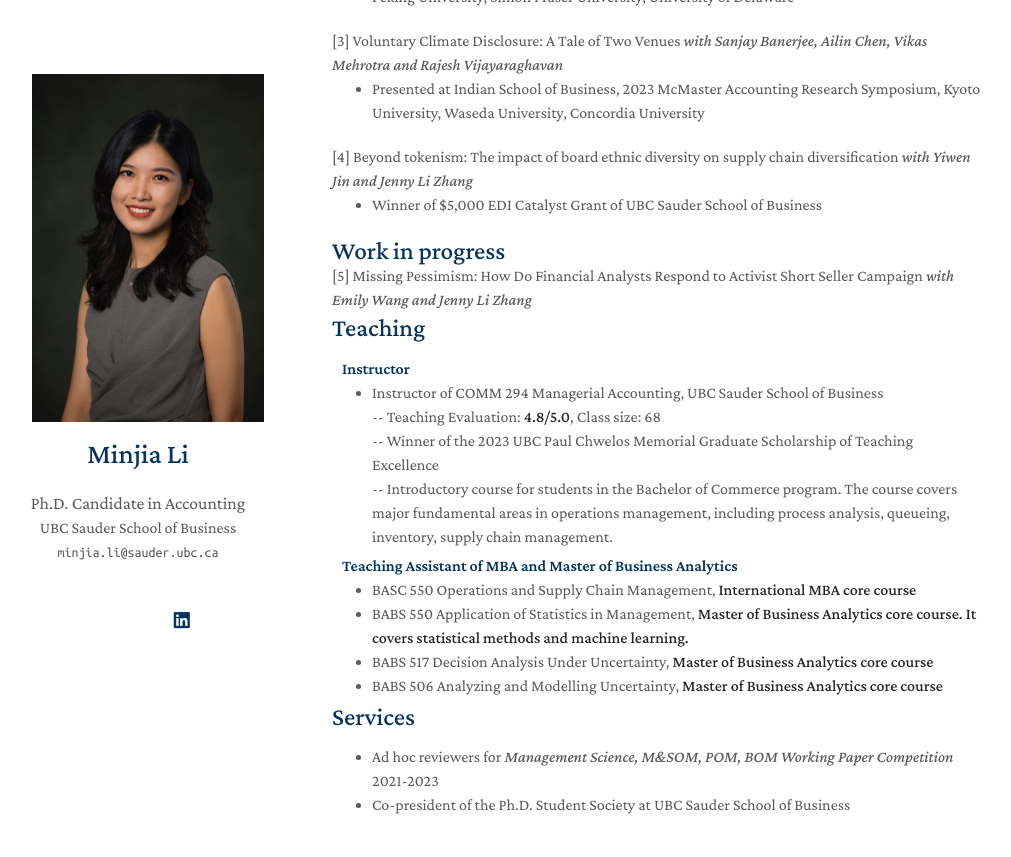
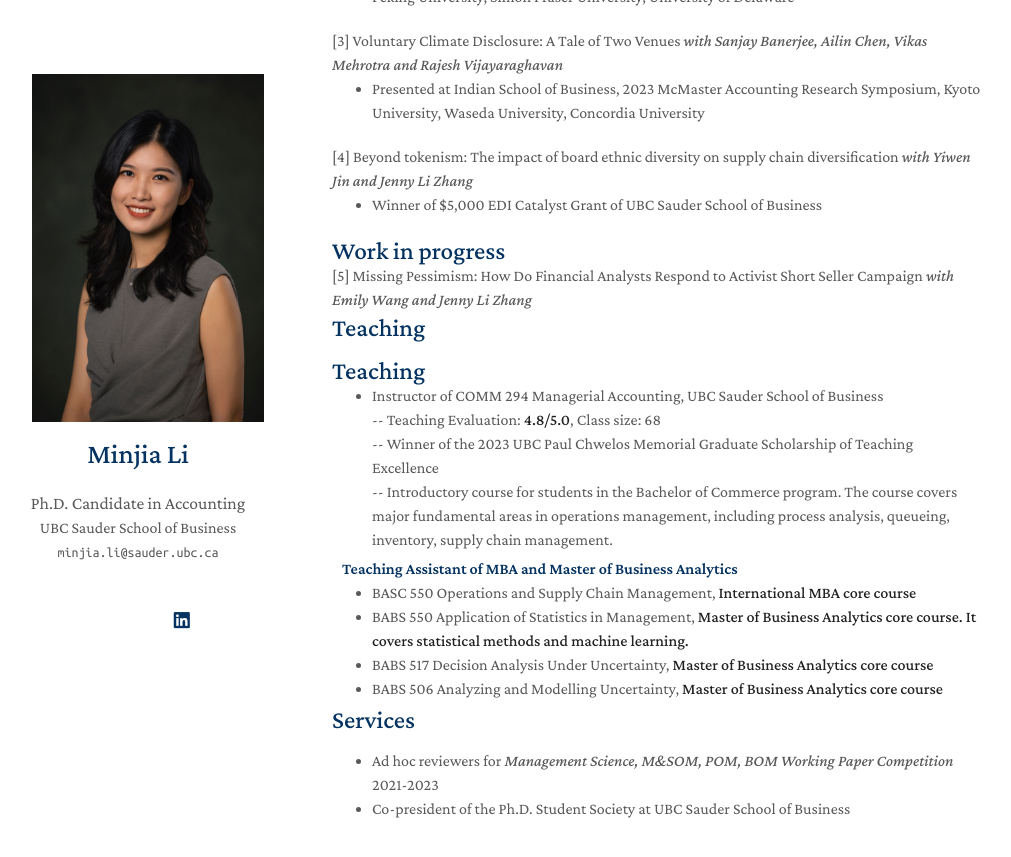
Before and after one commit to zeyang1225/zeyang1225.github.io, a Jekyll site: the page built from index.md, in a window 1280 px wide and 900 px high, scrolled down 859 px. Shown: the top 857 px of the window, without its empty margins (138-1149 px from the left). Built offline with Jekyll 4.4.1, drawn with Linux system fonts in a browser that asks for light colours; nearby versions of some CDN libraries; a style sheet for code colours, icons or effects is not loaded; our own code applies the rules of GitHub Pages for plain Markdown files.

Commit message:
Update teaching.md

```diff
--- a/_includes/teaching.md
+++ b/_includes/teaching.md
@@ -1,5 +1,5 @@
 ## Teaching
-<h4 style="margin:0 10px 0;">Instructor</h4>
+<h2 id="teaching" style="margin: 2px 0px 0px;">Teaching</h2>
 <ul style="margin:0 0 5px;">
   <li><autocolor>Instructor of COMM 294 Managerial Accounting, UBC Sauder School of Business</autocolor></li>
       -- Teaching Evaluation: <strong>4.8/5.0</strong>, Class size: 68 <br>
```
